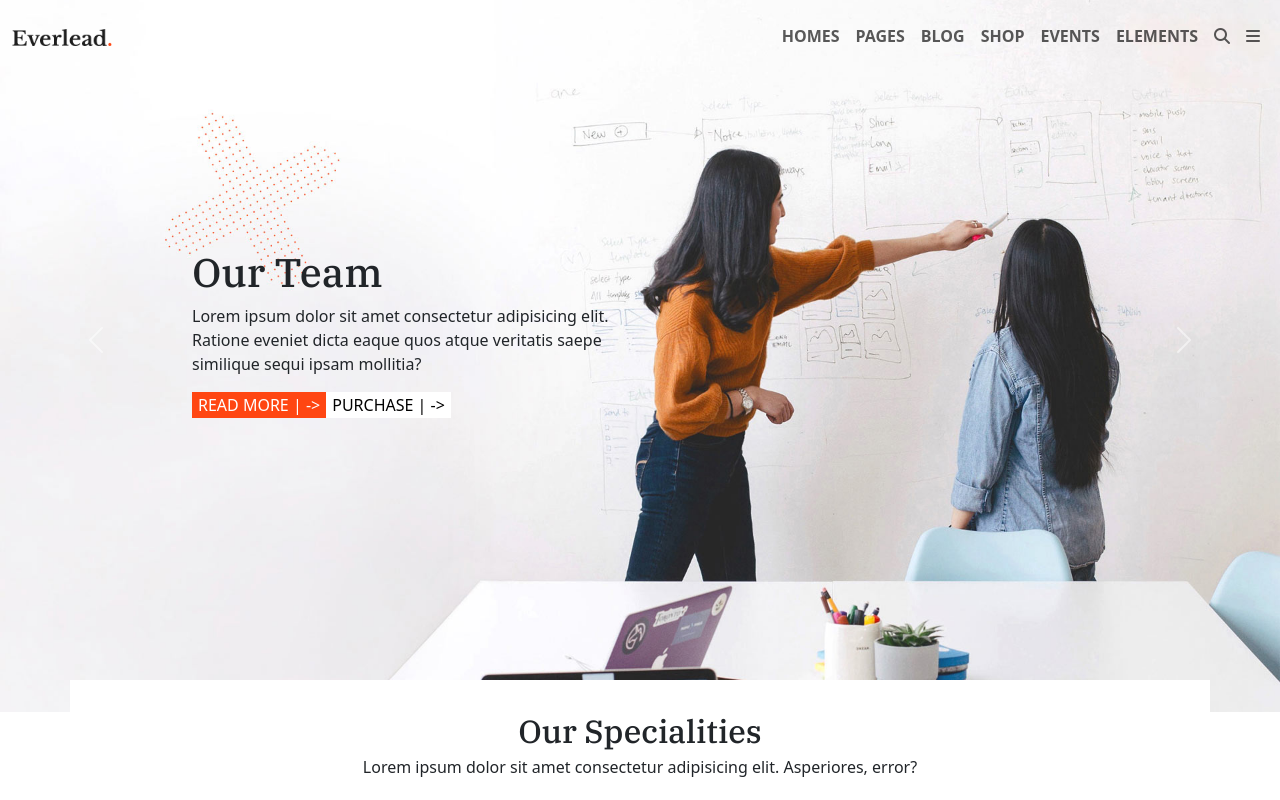
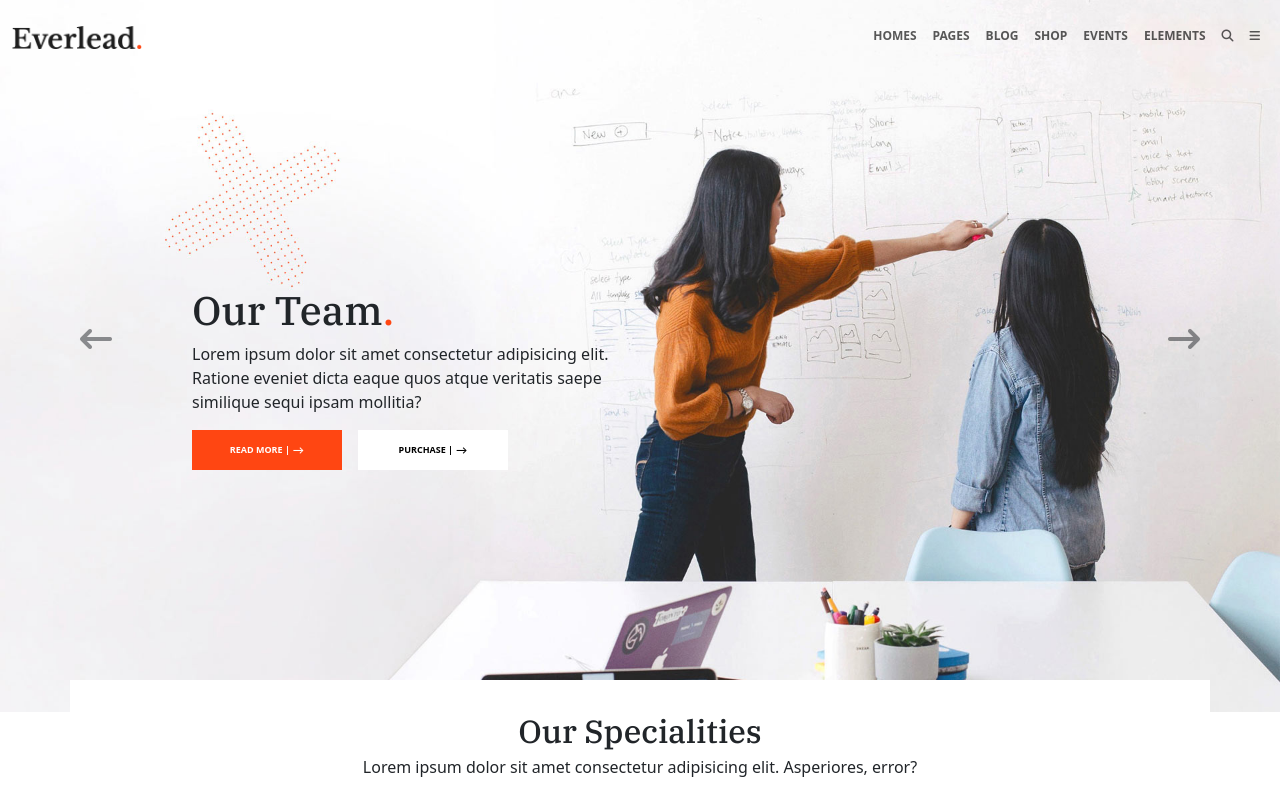
Before and after one commit to giacomomarongiu/proj-html-vuejs, a Vue app: page / in a window 1280 px wide. Shown: the top 800 px of the page. Built offline with nearby package versions, Linux system fonts and the light colour scheme.

Commit message:
[Completed] Header style finished (little things to fix)

```diff
--- a/src/components/AppHeader.vue
+++ b/src/components/AppHeader.vue
@@ -3,12 +3,12 @@ import AppHeaderMenu from "./AppHeaderPartials/AppHeaderMenu.vue"
 
 export default {
     name: "AppHeader",
-    components:{
+    components: {
         AppHeaderMenu,
     },
     data() {
         return {
-            menuOptions: ['HOMES', 'PAGES', 'BLOG', 'SHOP', 'EVENTS', 'ELEMENTS', ],
+            menuOptions: ['HOMES', 'PAGES', 'BLOG', 'SHOP', 'EVENTS', 'ELEMENTS',],
             menuIcons: ['fa-solid fa-magnifying-glass', 'fa-solid fa-bars']
         }
     },
@@ -28,7 +28,10 @@ export default {
                 <!-- Inserisco dinamicamente il menu-->
                 <div class="collapse navbar-collapse flex-grow-0 ml-auto" id="navbarSupportedContent">
                     <ul class="navbar-nav me-auto mb-2 mb-lg-0">
+                        <!--Qui con la Props passata alla componente-->
                         <AppHeaderMenu :option="option" v-for="option in menuOptions" />
+
+                        <!--Qui con un semplice ciclo-->
                         <li v-for="icon in menuIcons">
                             <a class="nav-link" href="#"> <i :class="icon"></i></a>
                         </li>
@@ -40,36 +43,36 @@ export default {
         <!--/NavBar-->
 
         <!--Jumbo/Carosuel-->
-        <div id="carouselExample" class="carousel slide">
+        <div id="jumbocarosuel" class="carousel slide">
             <div class="carousel-inner">
                 <div class="carousel-item active">>
                     <img src="/public/img/jumbo-slider/rev-slider-main-home-img-01.jpg" class="d-block w-100" alt="...">
                     <div class="carousel-caption text-dark text-start">
-                        <h1 class="">Our Team</h1>
+                        <h1 class="">Our Team<span class="text_myprimary">.</span></h1>
                         <p class="fs-6 text">Lorem ipsum dolor sit amet consectetur adipisicing elit. Ratione eveniet
                             dicta eaque quos atque veritatis saepe similique sequi ipsam mollitia?</p>
-                        <button type="" class="my_btn bg_myprimary">READ MORE | -></button>
-                        <button type="" class="my_btn bg_mylight">PURCHASE | -></button>
+                        <button type="" class="my_btn bg_myprimary">READ MORE | &#10230</button>
+                        <button type="" class="my_btn bg_mylight">PURCHASE | &#10230</button>
                     </div>
                 </div>
                 <div class="carousel-item">
                     <img src="/public/img/jumbo-slider/rev-slider-main-home-img-02.png" class="d-block w-100" alt="...">
                     <div class="carousel-caption text-dark text-start">
-                        <h1 class="">Our Team</h1>
+                        <h1 class="">Another Team<span class="text_myprimary">.</span></h1>
                         <p class="fs-6 text">Lorem ipsum dolor sit amet consectetur adipisicing elit. Ratione eveniet
                             dicta eaque quos atque veritatis saepe similique sequi ipsam mollitia?</p>
-                        <button type="" class="my_btn bg_myprimary">READ MORE | -></button>
-                        <button type="" class="my_btn bg_mylight">PURCHASE | -></button>
+                        <button type="" class="my_btn bg_myprimary">READ MORE | &#10230</button>
+                        <button type="" class="my_btn bg_mylight">PURCHASE | &#10230</button>
                     </div>
                 </div>
             </div>
-            <button class="carousel-control-prev" type="button" data-bs-target="#carouselExample" data-bs-slide="prev">
-                <span class="carousel-control-prev-icon" aria-hidden="true"></span>
-                <span class="visually-hidden">Previous</span>
+            <button class="carousel-control-prev" type="button" data-bs-target="#jumbocarosuel" data-bs-slide="prev">
+                <span class="" aria-hidden="true"></span>
+                <span class=""><i class="fa-solid fa-arrow-left-long fa-2x text-dark"></i></span>
             </button>
-            <button class="carousel-control-next" type="button" data-bs-target="#carouselExample" data-bs-slide="next">
-                <span class="carousel-control-next-icon" aria-hidden="true"></span>
-                <span class="visually-hidden">Next</span>
+            <button class="carousel-control-next" type="button" data-bs-target="#jumbocarosuel" data-bs-slide="next">
+                <span class="" aria-hidden="true"></span>
+                <span class=""><i class="fa-solid fa-arrow-right-long fa-2x text-dark"></i></span>
             </button>
         </div>
     </header>
@@ -80,18 +83,50 @@ header {
     margin-top: -2rem;
     margin-bottom: -2rem;
 
+    nav {
+        font-size: 12px;
+
+        li {
+            .arrow {
+                visibility: opacity 0.5s linear;
+                display: none;
+            }
+        }
+
+        li:hover {
+            .nav-link {
+                transition: 0.5s;
+                background-color: rgba(0, 0, 0, 0.065);
+                color: var(--bool-bg-primary);
+                opacity: 1;
+            }
+
+
+            .arrow {
+                transition: opacity 0.5s linear;
+                display: inline;
+                opacity: 1;
+            }
+
+        }
+    }
 
     .mylogo {
-        max-width: 100px;
+        max-width: 130px;
+        max-height: 40px;
     }
 
 }
 
-#carouselExample {
-        z-index:0;
+#jumbocarosuel {
+    z-index: 0;
+
     .carousel-caption {
         width: 35%;
-        top: 35%
+        top: 40%;
+        .my_btn{
+            margin-right: 1rem;
+        }
     }
 }
 </style>
--- a/src/components/AppHeaderPartials/AppHeaderMenu.vue
+++ b/src/components/AppHeaderPartials/AppHeaderMenu.vue
@@ -14,10 +14,12 @@
 
 <template>
     <li class="nav-item">
-        <a class="nav-link" href="#">{{ option }}</a>
+        <a class="nav-link" href="#">
+            <span class="arrow">
+                <i class="fa-solid fa-arrow-right-long"></i></span>
+            {{ option }}
+        </a>
     </li>
 </template>
 
-<style>
-
-</style>
+<style></style>
--- a/src/style.css
+++ b/src/style.css
@@ -20,26 +20,38 @@
   --bool-bg-darkkkkk: #181515;
   --bool-bg-darkkkkkk: #d9d9d9;
 }
-h1,h2,h3{
+
+h1,
+h2,
+h3 {
   font-family: "IBM Plex Serif",
-serif;;
+    serif;
+}
+
+/*Utilities */
+.my_btn {
+  border: none;
+  font-size:xx-small;
+  font-weight: bolder;
+  min-width: 150px;
+  min-height: 40px;
+}
+
+.bg_myprimary {
+  color: white;
+  background-color: var(--bool-bg-primary);
+}
+
+.text_myprimary {
+  color: var(--bool-bg-primary);
+}
+
+.bg_mylight {
+  color: black;
+  background-color: var(--bool-bg-lighter);
 }
 
 /*Header*/
-.my_btn {
-  border: none;
-}
-
-.bg_myprimary {
-  color:white;
-  background-color: var(--bool-bg-primary);
-}
-
-.bg_mylight{
-  color:black;
-  background-color: var(--bool-bg-lighter);
-}
-
 header {
   margin-top: -2rem;
   margin-bottom: -2rem;
```
Lines whose indentation alone changed are shown as unchanged.
